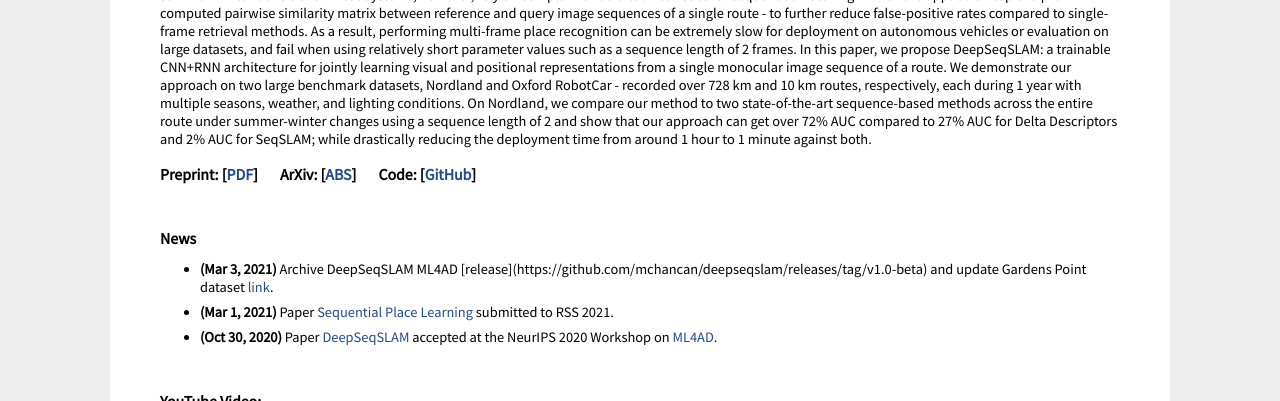
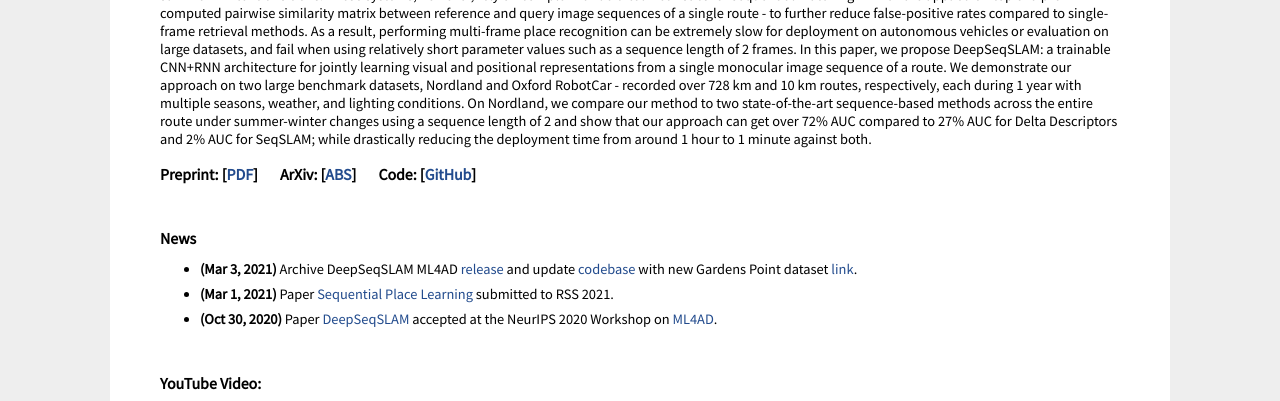
Before and after one commit to mchancan/mchancan.github.io, a Jekyll site: the page built from deepseqslam/index.html, in a window 1280 px wide and 900 px high, scrolled down 613 px, cut to the strip 0-401 px from the top of the window. Built offline with Jekyll 4.4.1, drawn with Linux system fonts in a browser that asks for light colours; comment, search, counter and statistics services are not loaded; a style sheet for code colours, icons or effects is not loaded.

Commit message:
Update index.html

```diff
--- a/deepseqslam/index.html
+++ b/deepseqslam/index.html
@@ -53,11 +53,10 @@ title: "DeepSeqSLAM: A Trainable CNN+RNN for Joint Global Description and Sequen
 </td>
 
 <br>
-
 <td>
 	<h3 style="margin-bottom:10px;">News</h3>
 	<ul>
-		<li><b>(Mar 3, 2021)</b> Archive DeepSeqSLAM ML4AD [release](https://github.com/mchancan/deepseqslam/releases/tag/v1.0-beta) and update Gardens Point dataset <a href="https://doi.org/10.5281/zenodo.4561862" target="_blank">link</a>.</li>
+		<li><b>(Mar 3, 2021)</b> Archive DeepSeqSLAM ML4AD <a href="https://github.com/mchancan/deepseqslam/releases/tag/v1.0-beta" target="_blank">release</a> and update <a href="https://github.com/mchancan/deepseqslam" target="_blank">codebase</a> with new Gardens Point dataset <a href="https://doi.org/10.5281/zenodo.4561862" target="_blank">link</a>.</li>
 		<li><b>(Mar 1, 2021)</b> Paper <a href="https://arxiv.org/abs/2103.00000" target="_blank">Sequential Place Learning</a> submitted to RSS 2021.</li>
 		<li><b>(Oct 30, 2020)</b> Paper <a href="https://arxiv.org/abs/2011.08518" target="_blank">DeepSeqSLAM</a> accepted at the NeurIPS 2020 Workshop on <a href="https://ml4ad.github.io" target="_blank">ML4AD</a>.</li>
 	</ul>
```
